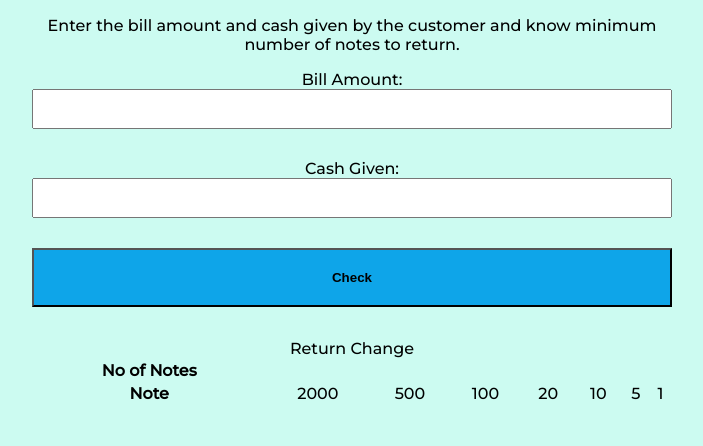
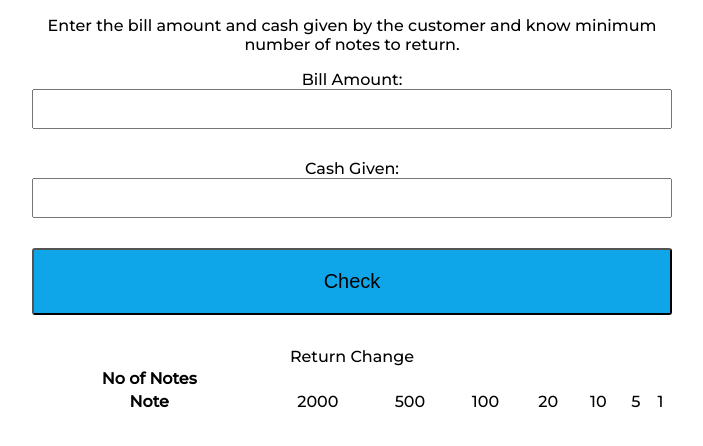
Before and after one commit to nandinist/cash-register, a plain HTML site: page index.html in a window 1280 px wide. Shown: the part 190-636 px from the top of the page, without its empty margins (316-1019 px from the left). Drawn offline with Linux system fonts and the light colour scheme; a script that the page names is missing.

Commit message:
style : changed bg color

```diff
--- a/style.css
+++ b/style.css
@@ -1,7 +1,6 @@
 @import url("https://fonts.googleapis.com/css2?family=Montserrat:wght@300;500&display=swap");
 
 body {
-  background-color: #ccfbf1;
   font-family: "Montserrat", sans-serif;
 }
 .container {
@@ -26,5 +25,6 @@ body {
 #check-button {
   padding: 20px;
   background-color: #0ea5e9;
-  font-weight: bold;
+  border-radius: 3px;
+  font-size: 20px;
 }
```
